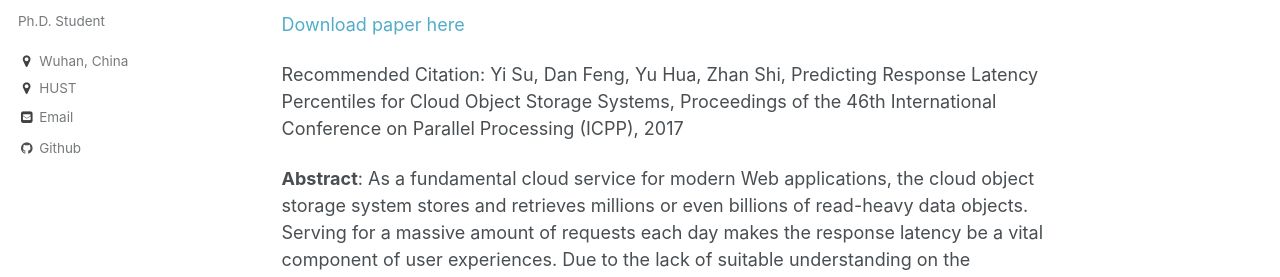
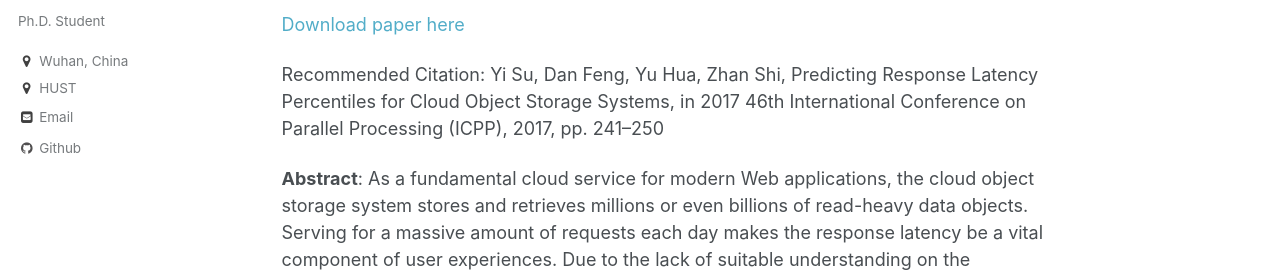
Before and after one commit to ysu-hust/ysu-hust.github.io, a Jekyll site: the page built from _publications/2017-08-14-ICPP-cosmodel-201708.md, in a window 1280 px wide and 1319 px high. Shown: the part 259-536 px from the top of the window. Built offline with Jekyll 4.4.1, drawn with Linux system fonts in a browser that asks for light colours.

Commit message:
complement

```diff
--- a/_pages/talks.html
+++ b/_pages/talks.html
@@ -5,8 +5,11 @@
 author_profile: true
 ---
 
-<p style="text-decoration:underline;"><a href="/talkmap.html">See a map of all the places I've given a talk!</a></p>
+<!-- <p style="text-decoration:underline;"><a href="/talkmap.html">See a map of all the places I've given a talk!</a></p> -->
 
 {% for post in site.talks reversed %}
   {% include archive-single-talk.html %}
 {% endfor %}
+
+<p>All the places I've given a talk!</p>
+<iframe src="/talkmap/map.html" height="700" width="850" style="border:none;"></iframe>
--- a/_publications/2017-08-14-ICPP-cosmodel-201708.md
+++ b/_publications/2017-08-14-ICPP-cosmodel-201708.md
@@ -6,13 +6,13 @@
 date: 2017-08-14
 venue: 'Proceedings of the 46th International Conference on Parallel Processing (ICPP)'
 paperurl: '../files/ICPP-cosmodel-201708.pdf'
-citation: 'Yi Su, Dan Feng, Yu Hua, Zhan Shi, Predicting Response Latency Percentiles for Cloud Object Storage Systems, Proceedings of the 46th International Conference on Parallel Processing (ICPP), 2017'
+citation: 'Yi Su, Dan Feng, Yu Hua, Zhan Shi, Predicting Response Latency Percentiles for Cloud Object Storage Systems, in 2017 46th International Conference on Parallel Processing (ICPP), 2017, pp. 241–250'
 ---
 
 <a href='../files/ICPP-cosmodel-201708.pdf'>Download paper here</a>
 
 Recommended Citation:
-Yi Su, Dan Feng, Yu Hua, Zhan Shi, Predicting Response Latency Percentiles for Cloud Object Storage Systems, Proceedings of the 46th International Conference on Parallel Processing (ICPP), 2017
+Yi Su, Dan Feng, Yu Hua, Zhan Shi, Predicting Response Latency Percentiles for Cloud Object Storage Systems, in 2017 46th International Conference on Parallel Processing (ICPP), 2017, pp. 241–250
 
 __Abstract__:
 As a fundamental cloud service for modern Web applications, the cloud object storage system stores and retrieves millions or even billions of read-heavy data objects. Serving for a massive amount of requests each day makes the response latency be a vital component of user experiences. Due to the lack of suitable understanding on the response latency distribution, current practice is to use overprovision resources to meet Service Level Agreement (SLA). Hence we build a performance model for the cloud object storage system to predict the percentiles of requests meeting SLA (response latency requirement), in the context of complicated disk operations and event-driven programming model. Furthermore, we find that the waiting time for being accept()-ed at storage servers may introduce significant delay. And we quantify the impacts on system response latency, due to requests waiting for being accept()-ed. In a variety of scenarios, our model reduces the prediction errors by up to 73% compared to baseline models, and the prediction error of our model is 4.44% on average.
```
Also changed, not shown: _talks/2017-08-16-icpp2017-cosmodel.md (+1 -1 lines).
